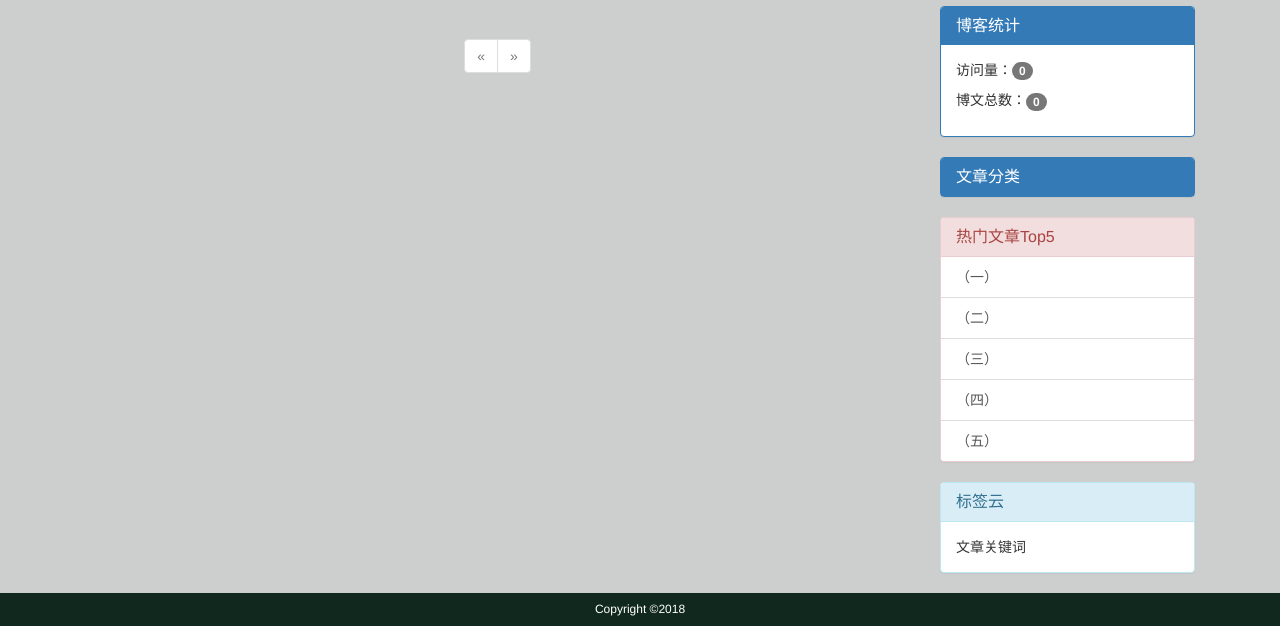
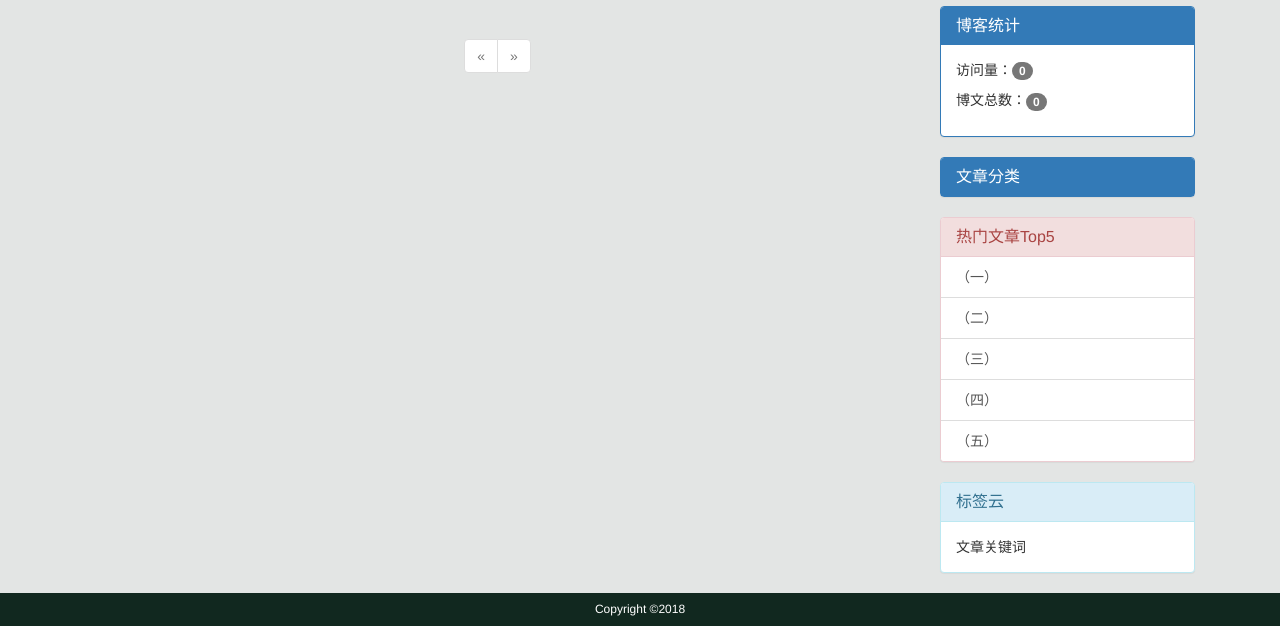
Before and after one commit to dmac21/Xblog, a Flask app: page / in a window 1280 px wide. Shown: the part 277-903 px from the top of the page. Run offline with Flask 2, Linux system fonts and the light colour scheme; data that the repository does not hold is empty; some libraries are stand-ins or nearby versions.

Commit message:
增加页面背景鼠标吸附效果

```diff
--- a/app/static/css/custom.css
+++ b/app/static/css/custom.css
@@ -1,6 +1,6 @@
 body
 {
-	background-color: #cdcfce;
+	background-color: #e3e5e4;
     /*background-image: url('/static/bg.png');*/
 }
 
--- a/app/templates/base.html
+++ b/app/templates/base.html
@@ -66,6 +66,7 @@
 {% endblock %}
 
 {% block content %}
+<script src="//cdn.bootcss.com/canvas-nest.js/1.0.1/canvas-nest.min.js"></script>
 {% for message in get_flashed_messages() %}
 <div class="alert alert-warning">
   <button type="button" class="close" data-dismiss="alert" aria-label="Close"><span aria-hidden="true">&times;</span></button>
```
